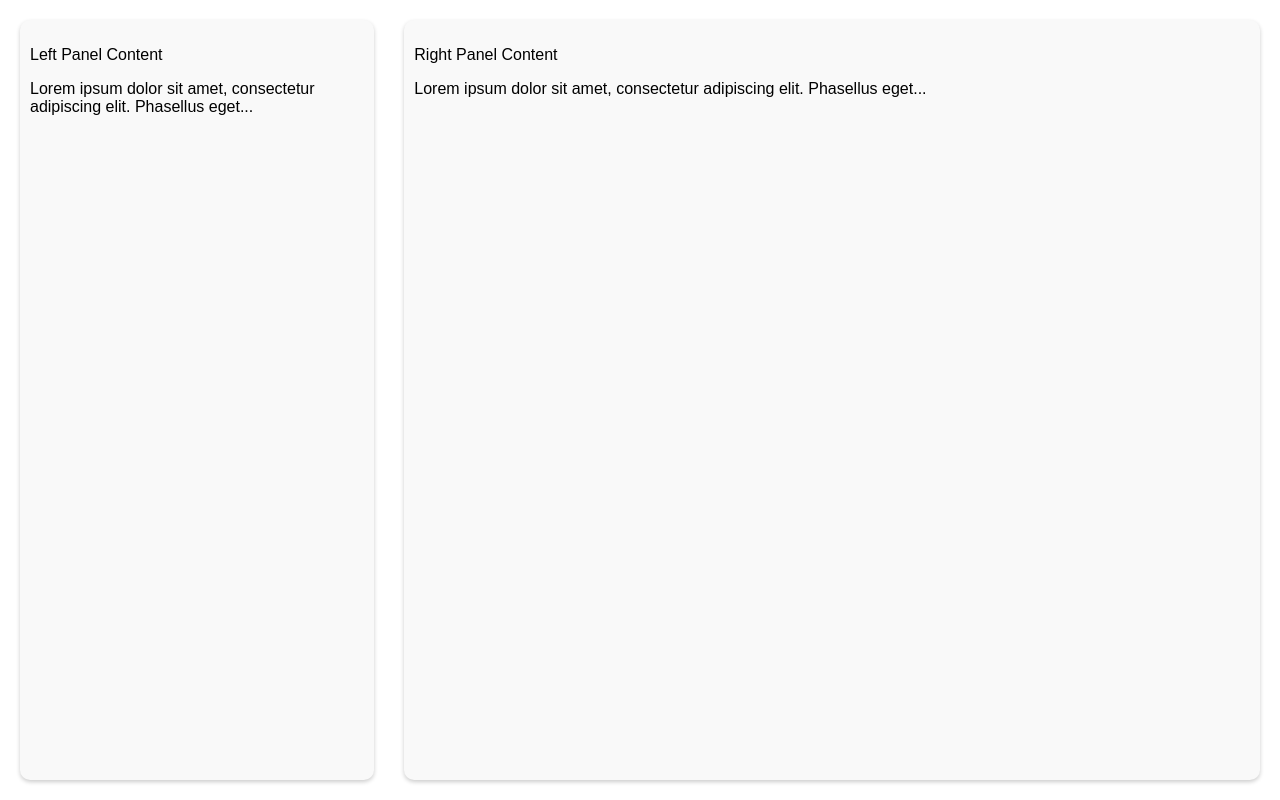
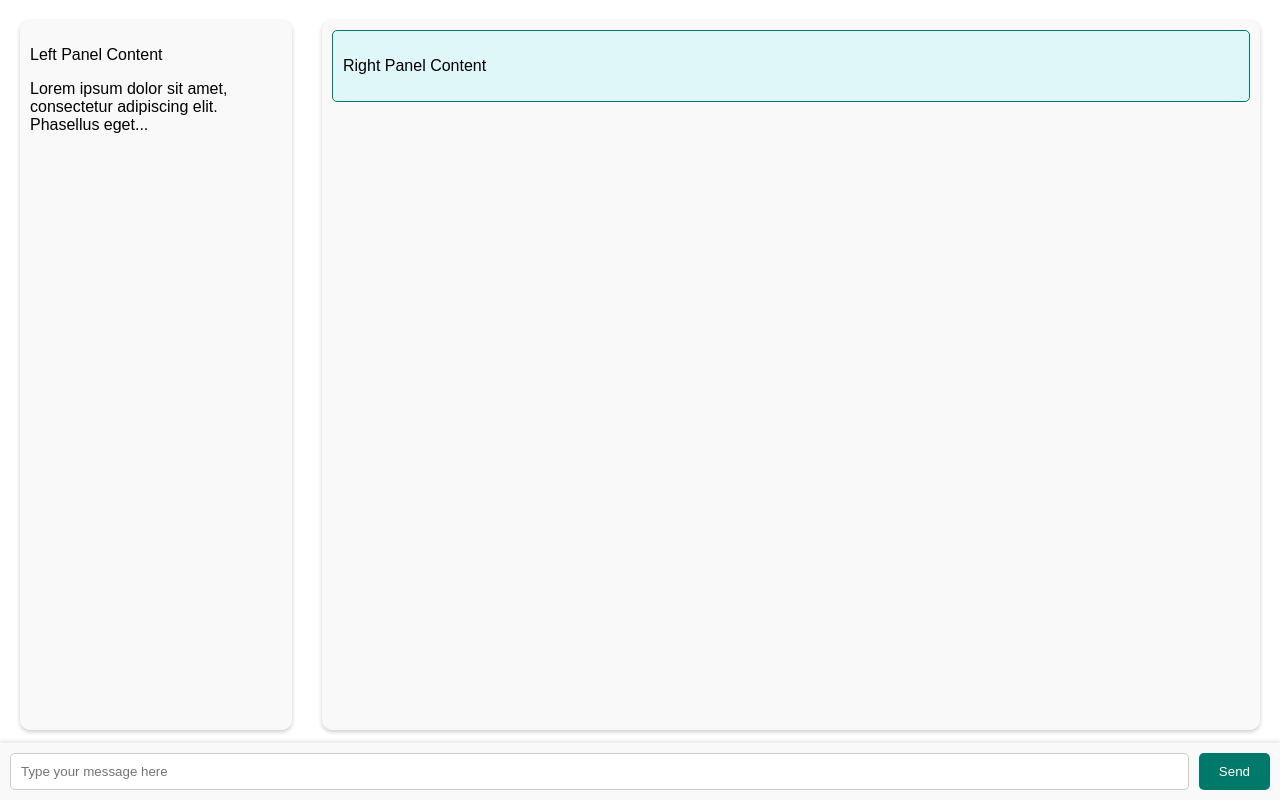
Before and after one commit to ivoheck/Complefy, a Flask app: page /complefy_chat in a window 1280 px wide. Run offline with Flask 3, Linux system fonts and the light colour scheme.

Commit message:
chat interface

```diff
--- a/backend/llm_connection/llm_connection.py
+++ b/backend/llm_connection/llm_connection.py
@@ -1,5 +1,24 @@
 from openai import OpenAI
 from secret import api_key
+
+
+class ChatObject():
+
+    def __init__(self):
+        self.chat = [{"role":"system","content":"You are a helpful assistant"}]
+
+    def add_user_promt(self, chat, promt):
+        chat.append({"role":"user","content": str(promt)})
+        return chat
+
+    def add_respones(self, chat, respose):
+        chat.append({"role":"user","content": str(respose)})
+        return chat
+
+    def get_chat(self):
+        return self.chat
+
+
 
 
 class LLMConnection():
@@ -24,6 +43,9 @@ class LLMConnection():
 
 
     def chat_completion(self,chat,question):
+
+        chat = None
+        print(question)
         if chat is None:
             chat = self.chat_setup
 
@@ -35,7 +57,7 @@ class LLMConnection():
         return chat_completion.choices[0].message.content
 
 def main():
-    #print(LLMConnection().chat_completion(chat=None,question={"role":"user","content":"How tall is the Eiffel tower?"}))
+    print(LLMConnection().chat_completion(chat=None,question={"role":"user","content":"How tall is the Eiffel tower?"}))
     return
 
 if __name__ == '__main__':
--- a/main.py
+++ b/main.py
@@ -1,10 +1,11 @@
 import sys
 import os
-from flask import Flask, render_template, session, request
+from flask import Flask, render_template, session, request, jsonify
 import pandas as pd
 from io import BytesIO
 from backend.time_slot_input.extract_syllabus_info import GetSallybusInfo
 from backend.tor_input.pdf_to_text import GetCompSubsFromInput
+from backend.llm_connection.llm_connection import LLMConnection, ChatObject
 
 # Füge das Projektverzeichnis zu sys.path hinzu
 PROJECT_ROOT = os.path.dirname(os.path.abspath(__file__))
@@ -13,6 +14,7 @@ sys.path.insert(0, PROJECT_ROOT)
 app = Flask(__name__)
 # TODO: Ändere den secret key
 app.secret_key = 'your_secret_key'
+llm = LLMConnection()
 
 @app.route('/')
 def home():
@@ -58,8 +60,32 @@ def complefy_chat():
         'additionalUserPrompt': additional_prompt,
     }
 
-    print(session)
+    session['chat'] = ChatObject().get_chat()
+
     return render_template('complefy_chat.html')
+
+
+@app.route('/chat_message', methods=['POST'])
+def handle_chat_message():
+    data = request.get_json()  # Empfängt die Nachricht als JSON
+    message = data.get('message')
+
+    if not message:
+        return jsonify({"error": "No message provided"}), 400
+
+    # Hier kannst du die Nachricht speichern oder weiterverarbeiten
+    print(f"Received message: {message}")
+
+    question = {"role":"user","content": message}
+
+    awser = llm.chat_completion(session['chat'],question)
+    session['chat'] = ChatObject().add_user_promt(session['chat'],question)
+    session['chat'] = ChatObject().add_respones(session['chat'],awser)
+
+    print(awser)
+    print(type(awser))
+
+    return jsonify({"status": "success", "message": str(awser)}), 200
 
 if __name__ == '__main__':
     # Starte den Flask-Server
--- a/templates/complefy_chat.html
+++ b/templates/complefy_chat.html
@@ -8,8 +8,17 @@
         body {
             margin: 0;
             display: flex;
+            flex-direction: column; /* Der gesamte Body ist nun eine vertikale Flexbox */
             height: 100vh;
             font-family: Arial, sans-serif;
+        }
+
+        .container {
+            display: flex;
+            flex: 1; /* Der Container nimmt den gesamten verfügbaren Raum */
+            gap: 10px;
+            padding: 10px;
+            overflow-y: auto;
         }
 
         .panel {
@@ -22,20 +31,79 @@
         }
 
         .left-panel {
-            flex: 0.8;
-            max-width: 30%;
+            flex: 1;
+            max-width: 20%;
+            max-height: calc(100vh - 110px);
         }
 
         .right-panel {
             flex: 2;
+            display: flex;
+            flex-direction: column;
+            gap: 10px;
+            overflow-y: auto;
+            flex-grow: 1; /* Füllt den verbleibenden Platz aus */
+            max-height: calc(100vh - 110px); /* Maximalhöhe, um den Button-Container zu berücksichtigen */
         }
 
-        .container {
+        .dynamic-container {
+            padding: 10px;
+            background-color: #e0f7fa;
+            border: 1px solid #00796b;
+            border-radius: 5px;
+        }
+
+        .button-container {
+            position: fixed; /* Fixiert den Button-Container am unteren Rand */
+            bottom: 0;
+            left: 0;
+            right: 0;
+            background-color: #f9f9f9;
+            padding: 10px;
             display: flex;
             gap: 10px;
-            width: 100%;
+            box-shadow: 0 -2px 4px rgba(0, 0, 0, 0.1);
+        }
+
+        .button-container input[type="text"] {
+            flex: 1;
             padding: 10px;
+            border: 1px solid #ccc;
+            border-radius: 5px;
         }
+
+        .button-container button {
+            padding: 10px 20px;
+            background-color: #00796b;
+            color: #fff;
+            border: none;
+            border-radius: 5px;
+            cursor: pointer;
+        }
+
+        .button-container button:hover {
+            background-color: #004d40;
+        }
+
+        .server-response {
+            background-color: #ffe0b2; /* Andere Farbe für die Antwortcontainer */
+            border: 1px solid #ff7043;
+            padding: 10px;
+            border-radius: 5px;
+            margin-top: 10px;
+        }
+
+        .loading-container {
+    padding: 10px;
+    background-color: #e0f7fa;
+    border: 1px solid #00796b;
+    border-radius: 5px;
+    margin-top: 10px;
+    text-align: center;
+    color: #00796b;
+    font-weight: bold;
+}
+
 
         html {
             scroll-behavior: smooth;
@@ -47,13 +115,87 @@
         <div class="panel left-panel">
             <p>Left Panel Content</p>
             <p>Lorem ipsum dolor sit amet, consectetur adipiscing elit. Phasellus eget...</p>
-            <!-- Add more content to test scrolling -->
         </div>
-        <div class="panel right-panel">
-            <p>Right Panel Content</p>
-            <p>Lorem ipsum dolor sit amet, consectetur adipiscing elit. Phasellus eget...</p>
-            <!-- Add more content to test scrolling -->
+        <div class="panel right-panel" id="rightPanel">
+            <div class="dynamic-container">
+                <p>Right Panel Content</p>
+            </div>
         </div>
     </div>
+
+    <div class="button-container">
+        <input type="text" id="messageInput" placeholder="Type your message here">
+        <button id="addContainer">Send</button>
+    </div>
+
+    <script>
+        document.getElementById('addContainer').addEventListener('click', function() {
+    const inputField = document.getElementById('messageInput');
+    const inputText = inputField.value.trim();
+
+    if (inputText === '') {
+        return;
+    }
+
+    // Füge die gesendete Nachricht direkt hinzu
+    const rightPanel = document.getElementById('rightPanel');
+
+    // Erstelle Container für die Nachricht
+    const userMessageContainer = document.createElement('div');
+    userMessageContainer.classList.add('dynamic-container');
+
+    const userMessage = document.createElement('div');
+    userMessage.classList.add('user-message');
+    userMessage.textContent = 'Du: ' + inputText;
+    userMessageContainer.appendChild(userMessage);
+
+    rightPanel.appendChild(userMessageContainer);
+
+    // Ladeanimation hinzufügen
+    const loadingContainer = document.createElement('div');
+    loadingContainer.classList.add('loading-container');
+    loadingContainer.textContent = 'Wird geladen...';
+    rightPanel.appendChild(loadingContainer);
+
+    // Leere das Eingabefeld
+    inputField.value = '';
+
+    // Sende die Nachricht an das Backend
+    fetch('/chat_message', {
+        method: 'POST',
+        headers: {
+            'Content-Type': 'application/json',
+        },
+        body: JSON.stringify({ message: inputText })
+    })
+    .then(response => response.json())
+    .then(data => {
+        if (data.status === 'success') {
+            console.log('Nachricht erfolgreich gesendet:', data.message);
+
+            // Ladeanimation entfernen und Antwort hinzufügen
+            loadingContainer.remove();
+
+            const serverResponseContainer = document.createElement('div');
+            serverResponseContainer.classList.add('server-response');
+            serverResponseContainer.textContent = 'Antwort: ' + (data.message || 'Fehler bei Komunikation mit dem Backend');
+            rightPanel.appendChild(serverResponseContainer);
+        } else {
+            console.error('Fehler beim Senden der Nachricht:', data.error);
+        }
+    })
+    .catch(error => {
+        console.error('Fehler beim Senden der Nachricht:', error);
+    });
+});
+
+document.getElementById('messageInput').addEventListener('keyup', function(event) {
+    if (event.key === 'Enter') {
+        document.getElementById('addContainer').click();
+    }
+});
+
+
+    </script>
 </body>
 </html>
```
